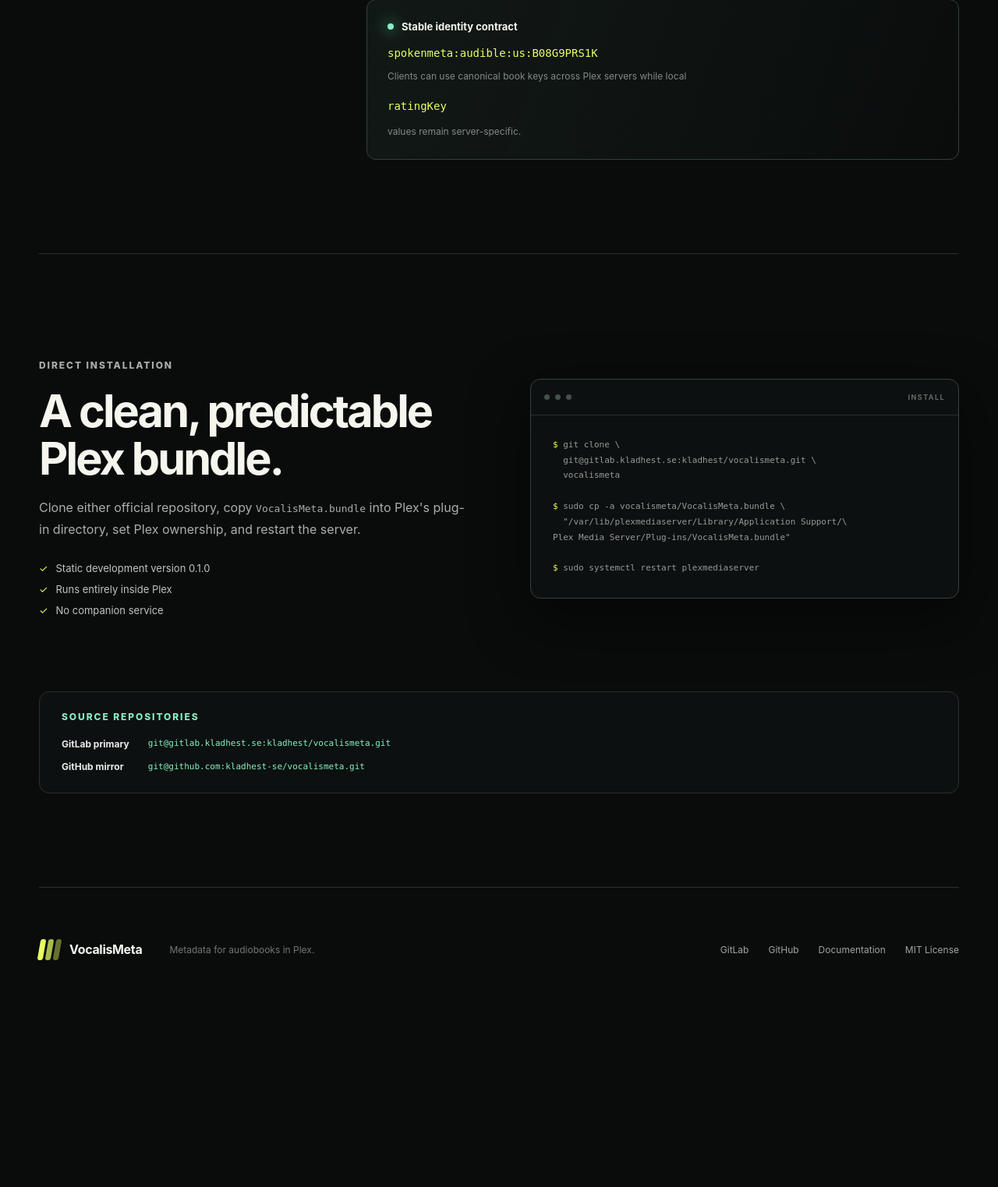
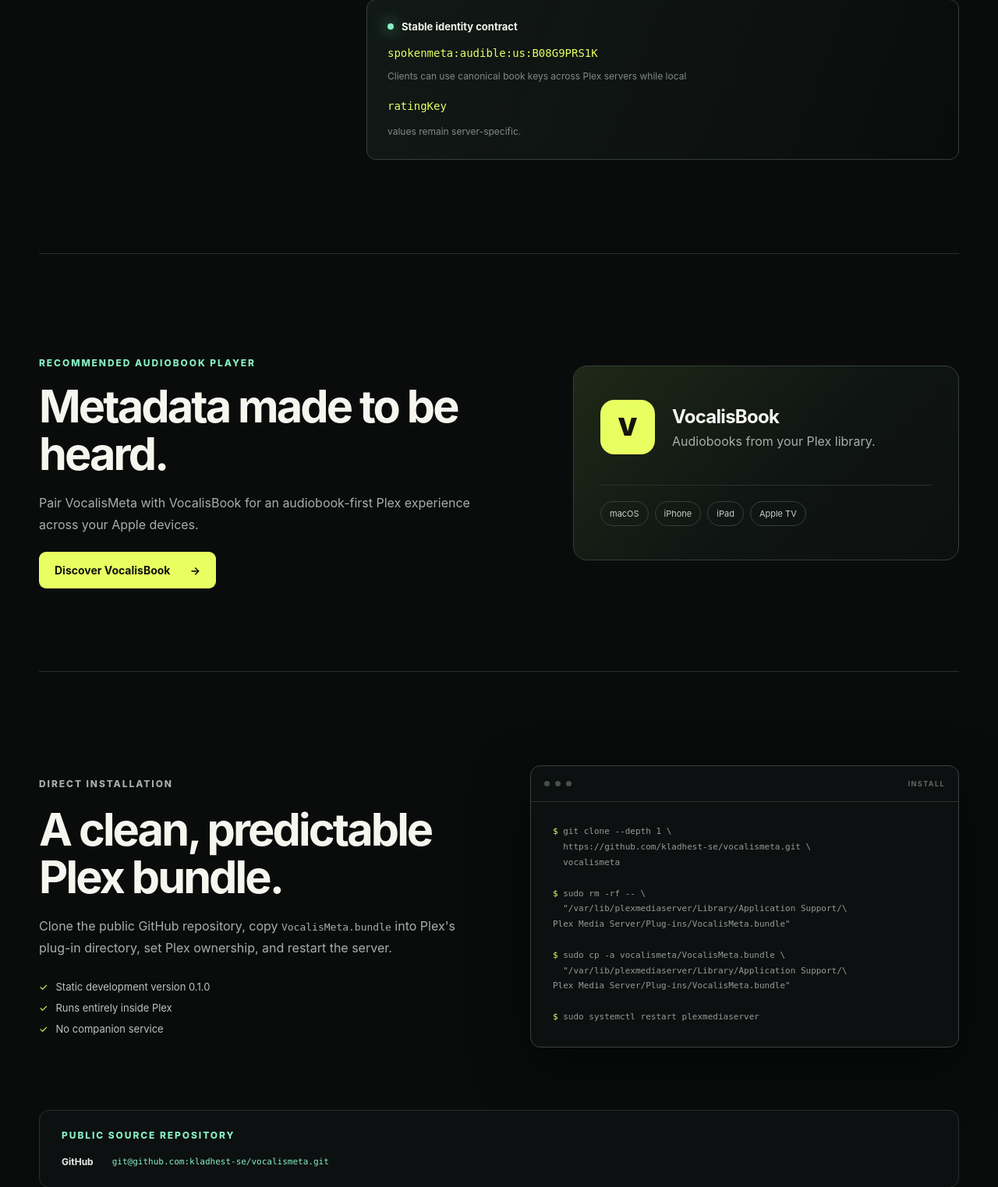
Before and after one commit to kladhest-se/vocalismeta, a PHP site: page / in a window 1280 px wide. Shown: the part 2334-3857 px from the top of the page at 78% size. Before the commit the page ends 3566 px from the top, so only its background shows below. Run offline with PHP 8.4, Linux system fonts and the light colour scheme.

Commit message:
Publish VocalisMeta 0.1.0

```diff
--- a/public-web/assets/style.css
+++ b/public-web/assets/style.css
@@ -35,10 +35,11 @@ h1 em { color:var(--accent); font-style:normal; }
 .feature h3 { font-size:18px; margin:0 0 14px; }.feature p { color:#89928d; font-size:13px; line-height:1.7; }
 .architecture { border-top:1px solid var(--line); }.compact { max-width:620px; }.flow { display:grid; grid-template-columns:repeat(4,1fr); gap:10px; margin:60px 0 20px; }.flow-step { position:relative; min-height:120px; border:1px solid var(--line); border-radius:10px; padding:20px; display:flex; flex-direction:column; justify-content:space-between; background:#0d1010; }.flow-step span { color:#5b6560; font-size:10px; }.flow-step strong { font-size:14px; }.flow-step i { position:absolute; right:-17px; top:47px; z-index:2; width:24px; height:24px; display:grid; place-items:center; border-radius:50%; background:var(--accent); color:#17200d; font-style:normal; }
 .contract { margin-left:auto; max-width:760px; padding:26px; border:1px solid #33403b; border-radius:12px; background:linear-gradient(110deg,rgba(134,239,195,.06),transparent); }.contract>div { display:flex; align-items:center; gap:10px; }.contract>div p { margin:0; font-size:13px; font-weight:700; }.contract-dot { width:8px;height:8px;border-radius:50%;background:var(--mint);box-shadow:0 0 18px var(--mint);}.contract code { display:block; color:var(--accent); margin:18px 0 12px; font-size:14px; }.contract>p { color:#818b86; font-size:12px; line-height:1.6; margin:0; }
+.player-promo { border-top:1px solid var(--line); display:grid; grid-template-columns:1.1fr .9fr; gap:80px; align-items:center; }.player-copy h2 { font-size:clamp(38px,4.5vw,60px); line-height:1.06; letter-spacing:-.05em; margin:18px 0; }.player-copy>p:not(.section-label) { color:var(--muted); max-width:600px; line-height:1.75; margin-bottom:34px; }.player-card { min-height:250px; padding:34px; border:1px solid #33403b; border-radius:18px; background:linear-gradient(135deg,rgba(190,242,100,.12),rgba(134,239,195,.04) 55%,#0d1010); display:grid; grid-template-columns:auto 1fr; gap:22px; align-items:center; }.player-mark { width:70px; height:70px; display:grid; place-items:center; border-radius:18px; background:var(--accent); color:#11150b; font-size:32px; font-weight:900; }.player-card strong { font-size:24px; letter-spacing:-.03em; }.player-card p { color:var(--muted); margin:7px 0 0; }.player-platforms { grid-column:1/-1; display:flex; flex-wrap:wrap; gap:8px; padding-top:20px; border-top:1px solid var(--line); }.player-platforms span { padding:8px 11px; border:1px solid #33403b; border-radius:999px; color:#c7cfcb; font-size:11px; }
 .install { border-top:1px solid var(--line); display:grid; grid-template-columns:1fr 1fr; gap:80px; align-items:center; }.install-copy ul { list-style:none; padding:0; display:grid; gap:11px; margin-top:28px; }.install-copy li { color:#bcc4c0; font-size:13px; }.install-copy li:before { content:"✓"; color:var(--accent); margin-right:10px; }
 .terminal { overflow:hidden; border:1px solid #38413d; border-radius:13px; background:#0d1010; box-shadow:0 24px 70px #050606; }.terminal-top { height:46px; padding:0 17px; display:flex; align-items:center; gap:7px; border-bottom:1px solid var(--line); }.terminal-top span { width:7px;height:7px;border-radius:50%;background:#45504b;}.terminal-top b { margin-left:auto;color:#606a65;font-size:9px;letter-spacing:.16em;}.terminal pre { margin:0; padding:28px; overflow:auto; color:#929c97; font:11px/1.8 ui-monospace,SFMono-Regular,Menlo,monospace; }.terminal code span { color:var(--accent); }.terminal code b { color:var(--mint);font-weight:500; }
 .repository-card { grid-column:1/-1; display:grid; grid-template-columns:auto 1fr; gap:12px 24px; align-items:center; padding:24px 28px; border:1px solid var(--line); border-radius:13px; background:#0d1010; }.repository-card .section-label { grid-column:1/-1; margin:0 0 6px; }.repository-card strong { color:#e8edea; font-size:12px; }.repository-card code { min-width:0; overflow:auto; color:var(--mint); font:11px/1.6 ui-monospace,SFMono-Regular,Menlo,monospace; }
 footer { min-height:160px; border-top:1px solid var(--line); width:min(1180px, calc(100% - 40px)); margin:auto; display:flex; align-items:center; gap:35px; }footer p { color:#6e7873; font-size:12px; }footer>div { margin-left:auto; display:flex; gap:25px; font-size:12px; color:#9da6a1; }
-@media (max-width:900px){ nav>a:not(.nav-cta){display:none}.hero{grid-template-columns:1fr;padding-top:80px}.hero-visual{margin-top:0}.feature-grid{grid-template-columns:1fr 1fr}.feature:nth-child(2){border-right:0}.feature{border-bottom:1px solid var(--line)}.flow{grid-template-columns:1fr 1fr}.flow-step i{display:none}.install{grid-template-columns:1fr;gap:40px} }
+@media (max-width:900px){ nav>a:not(.nav-cta){display:none}.hero{grid-template-columns:1fr;padding-top:80px}.hero-visual{margin-top:0}.feature-grid{grid-template-columns:1fr 1fr}.feature:nth-child(2){border-right:0}.feature{border-bottom:1px solid var(--line)}.flow{grid-template-columns:1fr 1fr}.flow-step i{display:none}.player-promo,.install{grid-template-columns:1fr;gap:40px} }
 @media (max-width:600px){.site-header{height:70px}.hero{padding:65px 0 60px;gap:15px}.hero-visual{height:410px;transform:scale(.84);transform-origin:left top;width:118%}.sources{justify-content:flex-start;padding:20px;gap:14px}.sources i{display:none}.section{padding:80px 0}.feature-grid{grid-template-columns:1fr}.feature{border-right:0;min-height:300px}.flow{grid-template-columns:1fr}.metadata-card{width:360px}.book-cover{width:235px}.hero-actions{flex-direction:column;align-items:stretch;text-align:center}.hero-meta{gap:12px}.repository-card{grid-template-columns:1fr;gap:8px}.repository-card strong:not(:first-of-type){margin-top:8px}footer{flex-wrap:wrap;padding:35px 0}footer>div{margin-left:0;width:100%;flex-wrap:wrap}}
 @media (prefers-reduced-motion:reduce){html{scroll-behavior:auto}.button{transition:none}}
--- a/public-web/index.php
+++ b/public-web/index.php
@@ -11,9 +11,9 @@ $project = [
     'name' => 'VocalisMeta',
     'version' => '0.1.0',
     'github_web' => 'https://github.com/kladhest-se/vocalismeta',
-    'gitlab_web' => 'https://gitlab.kladhest.se/kladhest/vocalismeta',
     'github_git' => 'git@github.com:kladhest-se/vocalismeta.git',
-    'gitlab_git' => 'git@gitlab.kladhest.se:kladhest/vocalismeta.git',
+    'github_clone' => 'https://github.com/kladhest-se/vocalismeta.git',
+    'player_web' => 'https://vocalisbook.kladhest.se',
 ];
 
 $features = [
@@ -51,6 +51,7 @@ function e(string $value): string
     <nav aria-label="Primary navigation">
       <a href="#features">Features</a>
       <a href="#architecture">How it works</a>
+      <a href="<?= e($project['player_web']) ?>">VocalisBook</a>
       <a href="#install">Install</a>
       <a class="nav-cta" href="<?= e($project['github_web']) ?>">GitHub</a>
     </nav>
@@ -132,18 +133,36 @@ function e(string $value): string
     </div>
   </section>
 
+  <section class="section player-promo" id="player">
+    <div class="player-copy">
+      <p class="section-label">Recommended audiobook player</p>
+      <h2>Metadata made to be heard.</h2>
+      <p>Pair VocalisMeta with VocalisBook for an audiobook-first Plex experience across your Apple devices.</p>
+      <a class="button primary" href="<?= e($project['player_web']) ?>">Discover VocalisBook <span>→</span></a>
+    </div>
+    <div class="player-card">
+      <span class="player-mark">V</span>
+      <div><strong>VocalisBook</strong><p>Audiobooks from your Plex library.</p></div>
+      <div class="player-platforms"><span>macOS</span><span>iPhone</span><span>iPad</span><span>Apple TV</span></div>
+    </div>
+  </section>
+
   <section class="section install" id="install">
     <div class="install-copy">
       <p class="section-label">Direct installation</p>
       <h2>A clean, predictable Plex bundle.</h2>
-      <p>Clone either official repository, copy <code>VocalisMeta.bundle</code> into Plex's plug-in directory, set Plex ownership, and restart the server.</p>
+      <p>Clone the public GitHub repository, copy <code>VocalisMeta.bundle</code> into Plex's plug-in directory, set Plex ownership, and restart the server.</p>
       <ul><li>Static development version <?= e($project['version']) ?></li><li>Runs entirely inside Plex</li><li>No companion service</li></ul>
     </div>
     <div class="terminal">
       <div class="terminal-top"><span></span><span></span><span></span><b>INSTALL</b></div>
-      <pre><code><span>$</span> git clone \
-  git@gitlab.kladhest.se:kladhest/vocalismeta.git \
+      <pre><code><span>$</span> git clone --depth 1 \
+  <?= e($project['github_clone']) ?> \
   vocalismeta
+
+<span>$</span> sudo rm -rf -- \
+  "/var/lib/plexmediaserver/Library/Application Support/\
+Plex Media Server/Plug-ins/VocalisMeta.bundle"
 
 <span>$</span> sudo cp -a vocalismeta/VocalisMeta.bundle \
   "/var/lib/plexmediaserver/Library/Application Support/\
@@ -152,10 +171,8 @@ Plex Media Server/Plug-ins/VocalisMeta.bundle"
 <span>$</span> sudo systemctl restart plexmediaserver</code></pre>
     </div>
     <div class="repository-card">
-      <p class="section-label">Source repositories</p>
-      <strong>GitLab primary</strong>
-      <code><?= e($project['gitlab_git']) ?></code>
-      <strong>GitHub mirror</strong>
+      <p class="section-label">Public source repository</p>
+      <strong>GitHub</strong>
       <code><?= e($project['github_git']) ?></code>
     </div>
   </section>
@@ -163,7 +180,7 @@ Plex Media Server/Plug-ins/VocalisMeta.bundle"
   <footer>
     <a class="brand" href="#top"><span class="brand-mark" aria-hidden="true"><i></i><i></i><i></i></span><span>VocalisMeta</span></a>
     <p>Metadata for audiobooks in Plex.</p>
-    <div><a href="<?= e($project['gitlab_web']) ?>">GitLab</a><a href="<?= e($project['github_web']) ?>">GitHub</a><a href="<?= e($project['github_web']) ?>/blob/main/README.md">Documentation</a><a href="<?= e($project['github_web']) ?>/blob/main/LICENSE">MIT License</a></div>
+    <div><a href="<?= e($project['github_web']) ?>">GitHub</a><a href="<?= e($project['player_web']) ?>">VocalisBook</a><a href="<?= e($project['github_web']) ?>/blob/main/README.md">Documentation</a><a href="<?= e($project['github_web']) ?>/blob/main/LICENSE">MIT License</a></div>
   </footer>
 </main>
 </body>
```
Also changed, not shown: README.md.
